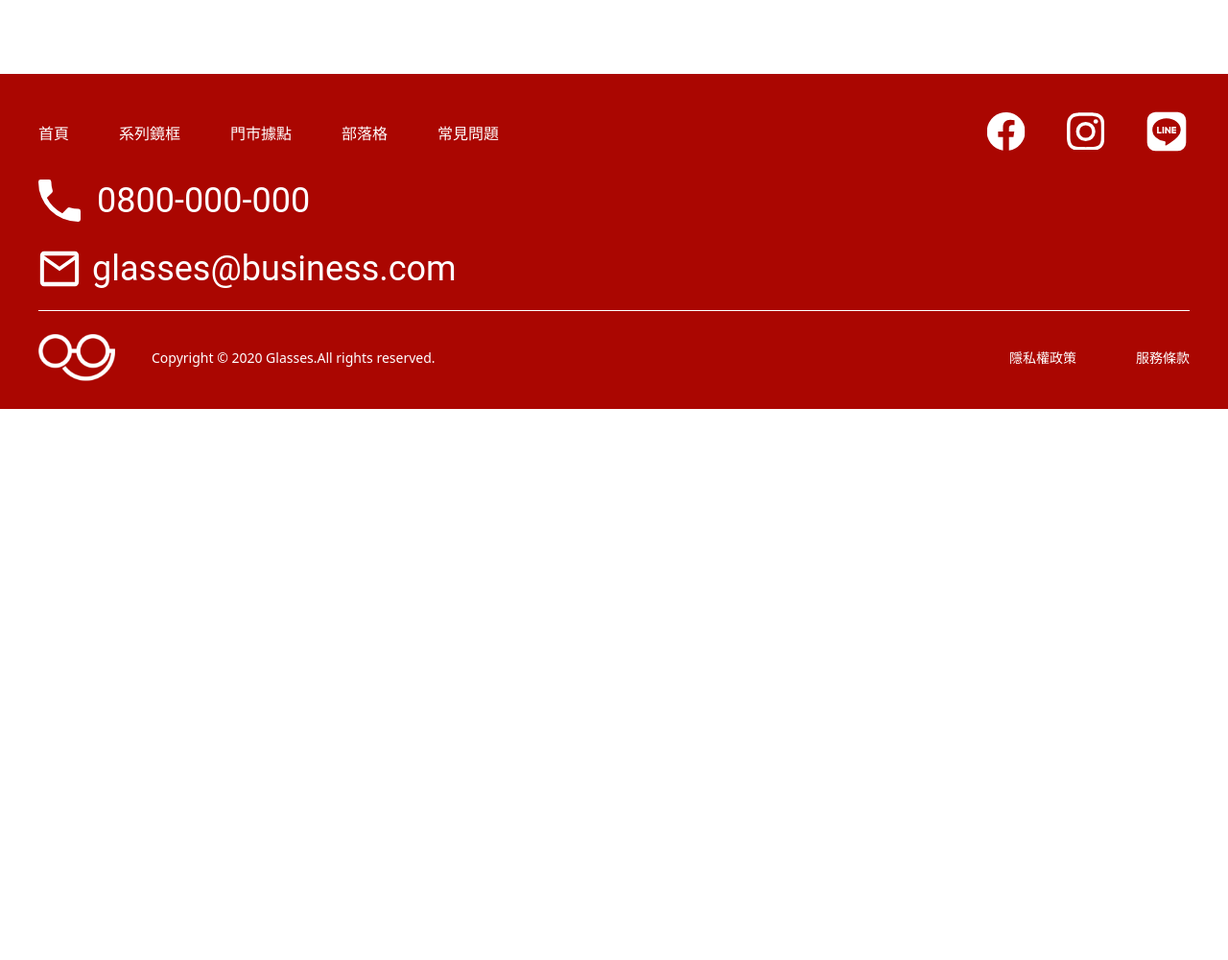
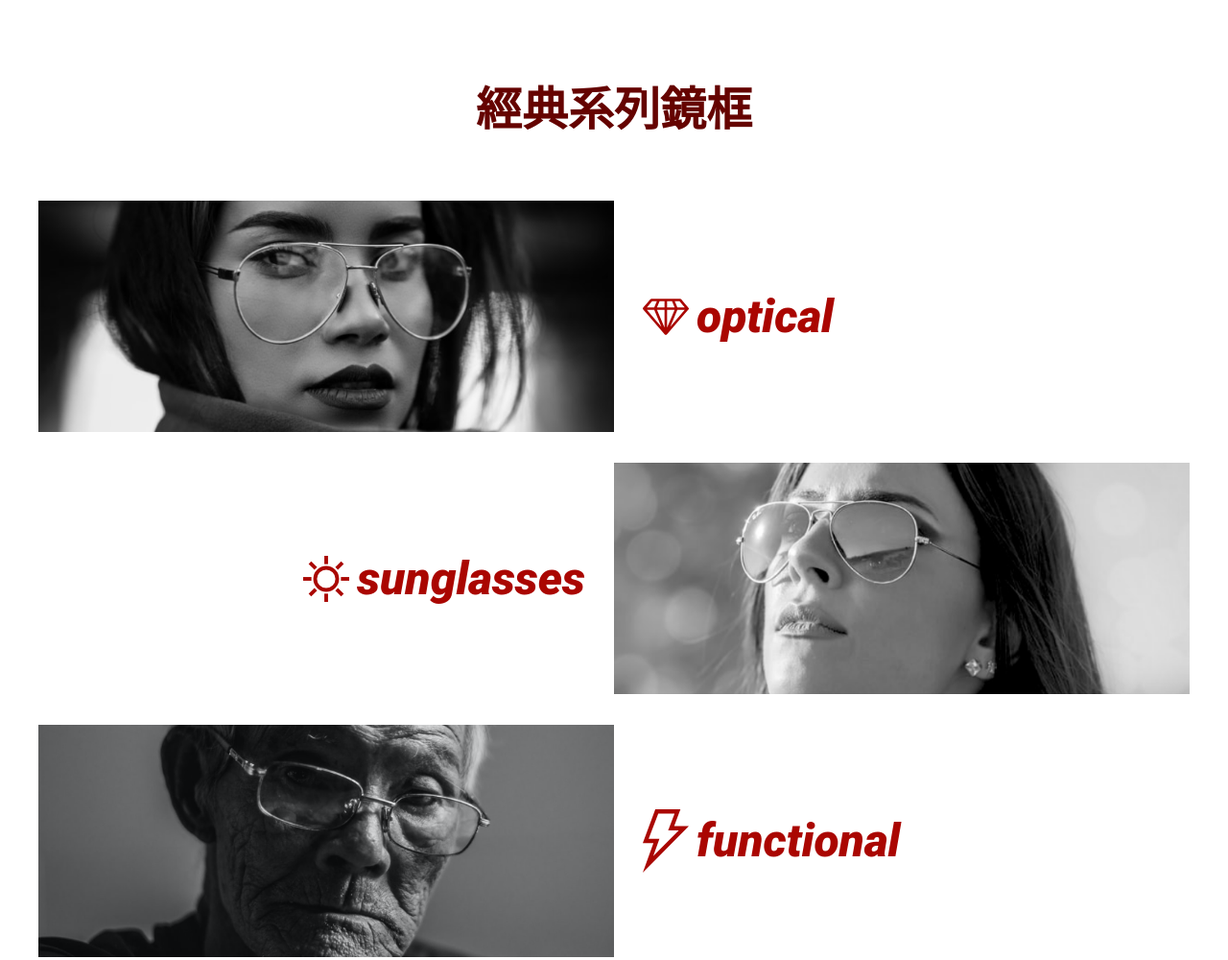
Before and after one commit to fattybooboo/cutClass, a plain HTML site: page week3/index.html in a window 1280 px wide. Shown: the part 856-1856 px from the top of the page at 96% size. Before the commit the page ends 1282 px from the top, so only its background shows below. Drawn offline with Linux system fonts and the light colour scheme.

Commit message:
week3 main-classic-box

```diff
--- a/css/week3.css
+++ b/css/week3.css
@@ -51,8 +51,6 @@
 
 .main-text-box, .main-classic-box {
     max-width: 1200px;
-}
-.main-text-box {
     margin: 64px auto 80px auto;
 }
 
@@ -93,6 +91,54 @@
     margin: 0 38px;
 }
 
+.main-classic-box-title {
+    text-align: center;
+    font: normal normal bold 48px/72px Noto Sans;
+    margin-bottom: 60px;
+    color: #650300;
+}
+
+.main-classic-img-box {
+    display: flex;
+    flex-direction: row;
+    align-items: center;
+}
+
+.main-classic-img-box img {
+    display: inline;
+
+}
+
+.main-classic-img-box .img-w {
+    width: 50%;
+}
+
+.main-classic-img-box .icon-w {
+    width: 48px;
+    min-height: 48px;
+}
+
+.main-classic-img-box .icon-l-m {
+    margin: 0 8px 0 30px;
+}
+
+.main-classic-img-box .icon-r-m {
+    margin: 0 8px 0 auto;
+}
+
+.main-classic-img-box .text-r-m {
+    margin-right: 30px;
+}
+
+
+.classic-subtitle {
+    color: #AA0601;
+    font: italic normal 900 48px/72px Roboto;
+}
+
+.main-classic-img-box + .main-classic-img-box {
+    margin-top: 32px;
+}
 
 .footer {
     background-color: #AA0601;
--- a/week3/index.html
+++ b/week3/index.html
@@ -50,7 +50,24 @@
             </div>
         </div>
         <div class="main-classic-box">
-
+            <div class="main-classic-box-title">
+                經典系列鏡框
+            </div>
+                <div class="main-classic-img-box">
+                    <img src="../img/week3/product-1.png" class="img-w" alt="">
+                    <img src="../img/week3/icon-diamond.svg" class="icon-w icon-l-m" alt="">
+                    <span class="classic-subtitle">optical</span>
+                </div>
+                <div class="main-classic-img-box">
+                    <img src="../img/week3/icon-sun.svg" class="icon-w icon-r-m" alt="">
+                    <span class="classic-subtitle text-r-m">sunglasses</span>
+                    <img src="../img/week3/product-2.png" class="img-w" alt="">
+                </div>
+                <div class="main-classic-img-box">
+                    <img src="../img/week3/product-3.png" class="img-w" alt="">
+                    <img src="../img/week3/icon-thunder.svg" class="icon-w icon-l-m" alt="">
+                    <span class="classic-subtitle">functional</span>
+                </div>
         </div>
 
     </div>
```
